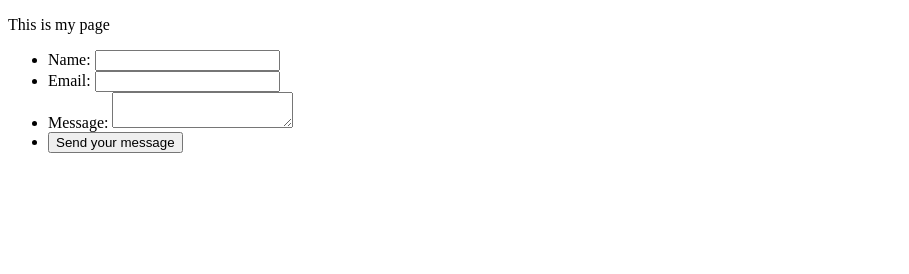
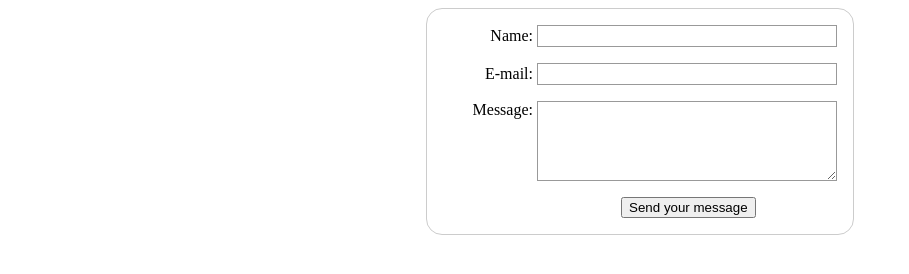
Before and after one commit to Bateeters/Form-Exercise, a plain HTML site: page index.html in a window 1280 px wide. Shown: the whole page, without its empty margins (0-909 px from the left). Drawn offline with Linux system fonts and the light colour scheme.

Commit message:
CSS Style applied

```diff
--- a/index.html
+++ b/index.html
@@ -3,10 +3,61 @@
   <head>
     <meta charset="utf-8">
     <meta name="viewport" content="width=device-width">
-    <title>My test page</title>
+    <title>Form Test Page</title>
+    <style>
+      body{
+        text-align: center;
+      }
+
+      form{
+        display: inline-block;
+        padding: 1em;
+        border: 1px solid #ccc;
+        border-radius: 1em;
+      }
+
+      ul{
+        list-style: none;
+        padding: 0;
+        margin: 0;
+      }
+
+      form li + li {
+        margin-top: 1em;
+      }
+
+      label{
+        display: inline-block;
+        min-width: 90px;
+        text-align: right;
+      }
+
+      input, textarea{
+        font: 1em sans-serif;
+        width: 300px;
+        box-sizing: border-box;
+        border: 1px solid #999;
+      }
+
+      input:focus, textarea:focus {
+        border-color: #000;
+      }
+
+      textarea{
+        vertical-align: top;
+        height: 5em;
+      }
+
+      .button{
+        padding-left: 90px;
+      }
+
+      button{
+        margin-left: 0.5em;
+      }
+    </style>
   </head>
   <body>
-    <p>This is my page</p>
     <form action="/my-handling-form-page" method="post">
       <ul>
         <li>
@@ -14,7 +65,7 @@
           <input type="text" id="name" name="user_name"/>
         </li>
         <li>
-          <label for="mail">Email:</label>
+          <label for="mail">E-mail:</label>
           <input type="email" id="mail" name="user_email"/>
         </li>
         <li>
```
